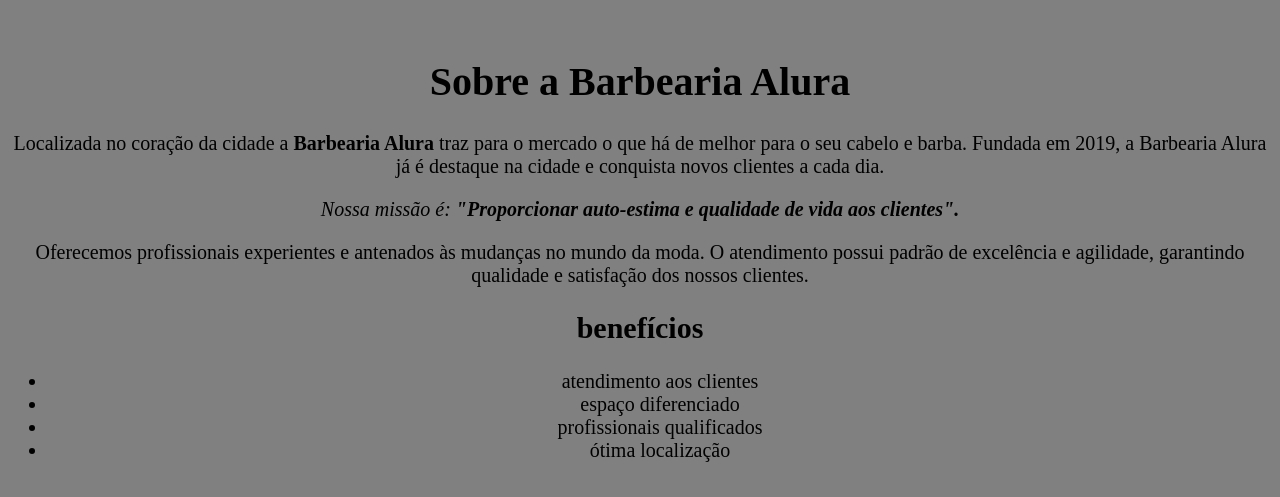
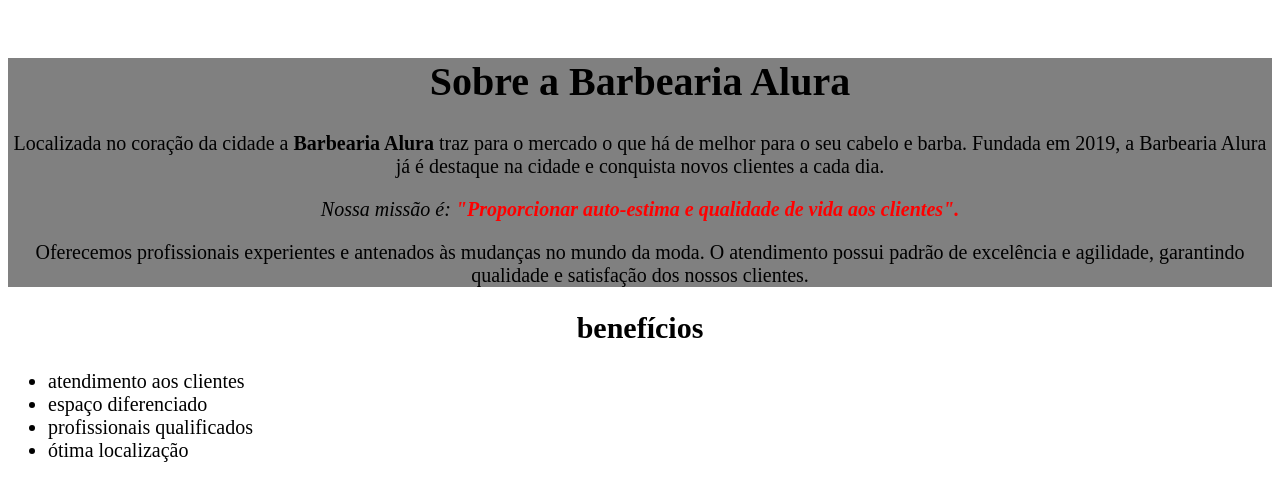
Before and after one commit to 4zhaop/barbearia-alura-julia-harumi, a plain HTML site: page index.html in a window 1280 px wide. Drawn offline with Linux system fonts and the light colour scheme.

Commit message:
Update style.css

```diff
--- a/style.css
+++ b/style.css
@@ -1,3 +1,9 @@
-body{ font-size: 20px;
-text-align:center;
+body{ font-size: 20px;}
+
+.principal{text-align: center;
 background-color: gray;}
+
+.alinhar{text-align: center;}
+.destaque{color: red;}
+.imagem{width: 100%;}
+.imagem_beneficio{width: 100%;}
```
